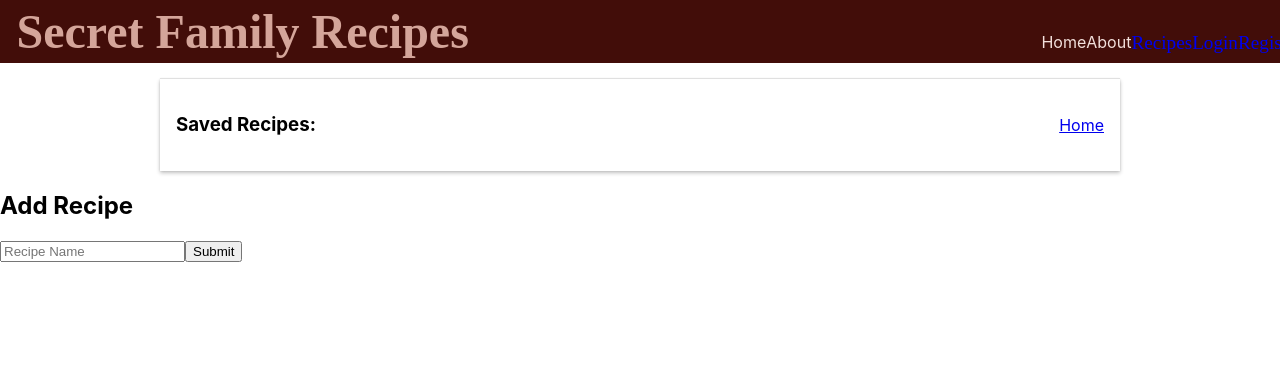
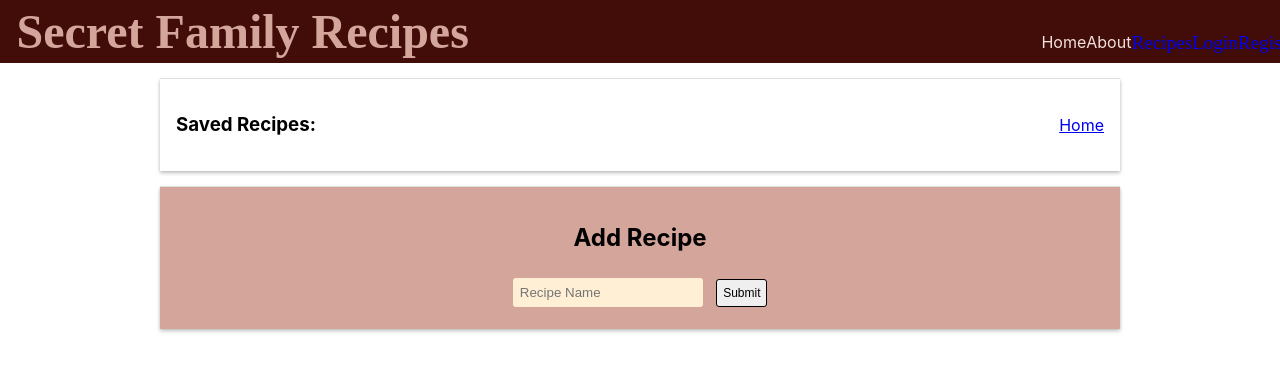
Before and after one commit to secret-family-recipes-bw/front-end, a React (Create React App) app in the folder secret-family/: page /add-recipe in a window 1280 px wide. Shown: the top 372 px of the page. Built offline with nearby package versions, Linux system fonts and the light colour scheme; a web font is replaced by a local one.

Commit message:
more styling

```diff
--- a/secret-family/src/components/AddRecipe.js
+++ b/secret-family/src/components/AddRecipe.js
@@ -1,6 +1,39 @@
 import React, { useState } from "react";
 import { useHistory } from "react-router-dom";
 import axiosWithAuth from "../utils/axiosWithAuth";
+import styled from 'styled-components';
+
+
+const AddRecipeDiv = styled.div `
+    background-color: #D4A59A;
+    border: 0;
+    box-shadow: 0 -1px 0 #e0e0e0, 0 0 2px rgba(0, 0, 0, 0.12),
+        0 2px 4px rgba(0, 0, 0, 0.24);
+    padding: 1rem;
+    position: relative;
+    margin: 1rem auto;
+    width: 75%;
+    display: flex;
+    align-items: center;
+    flex-direction: column;
+    justify-content: space-between;
+`;
+
+const AddInput = styled.input `
+    padding: 0.5em;
+    margin: 0.5em;
+    background: papayawhip;
+    border: none;
+    border-radius: 3px;
+`;
+
+const Button = styled.button `
+    font-size: 0.75em;
+    margin: 0.5em;
+    padding: 0.5em;
+    border: 1px solid black;
+    border-radius: 3px;
+`;
 
 const initialRecipe = {
     user_id: 1,
@@ -38,19 +71,19 @@ const AddRecipe = () => {
   };
 
   return (
-    <div>
+    <AddRecipeDiv>
       <h2>Add Recipe</h2>
       <form onSubmit={handleSubmit}>
-        <input
+        <AddInput
           type="text"
           name="title"
           onChange={changeHandler}
           placeholder="Recipe Name"
           value={recipe.title}
         />
-        <button>Submit</button>
+        <Button>Submit</Button>
       </form>
-    </div>
+    </AddRecipeDiv>
   );
 };
 
--- a/secret-family/src/components/Home.js
+++ b/secret-family/src/components/Home.js
@@ -30,12 +30,12 @@ const Home = () => {
       }, [location]);
 
     return (
-        <>
+        <div style={{textAlign: "center"}}>
             <SavedList />
             <Search />
             <RecipeList />
             <Link to="/add-recipe"><Button>Add Recipe</Button></Link>
-        </>
+        </div>
     )
 };
 
--- a/secret-family/src/components/Recipe.js
+++ b/secret-family/src/components/Recipe.js
@@ -3,6 +3,16 @@ import { useParams, useHistory, Link } from "react-router-dom";
 import RecipeCard from "./RecipeCard";
 import { RecipeContext } from "../context/RecipeContext";
 import axiosWithAuth from "../utils/axiosWithAuth";
+import styled from 'styled-components';
+
+
+const Button = styled.button `
+    font-size: 0.75em;
+    margin: 0.5em;
+    padding: 0.5em;
+    border: 1px solid black;
+    border-radius: 3px;
+`;
 
 
 function Recipe() {
@@ -43,18 +53,18 @@ function Recipe() {
     };
 
     return (
-        <div className="save-wrapper">
-        <RecipeCard recipe={recipe} />
+        <div style={{textAlign: "center"}}>
+            <RecipeCard recipe={recipe} />
 
-        <button className="save-button" onClick={toggleSaveRecipe}>
-            {saved ? "remove from saved" : "Save"}
-        </button>
-        <button onClick={handleDelete}>
-            Delete
-        </button>
-        <Link to={`/update-recipe/${recipe.recipe.id}`}>
-            <button>Edit</button>
-        </Link>
+            <Button onClick={toggleSaveRecipe}>
+                {saved ? "remove from saved" : "Save"}
+            </Button>
+            <Button onClick={handleDelete}>
+                Delete
+            </Button>
+            <Link to={`/update-recipe/${recipe.recipe.id}`}>
+                <Button>Edit</Button>
+            </Link>
         </div>
     );
 }
--- a/secret-family/src/components/RecipeCard.js
+++ b/secret-family/src/components/RecipeCard.js
@@ -1,9 +1,26 @@
 import React from 'react';
+import styled from 'styled-components';
+
+
+const RecipeCardDiv = styled.div `
+    background-color: #D4A59A;
+    border: 0;
+    box-shadow: 0 -1px 0 #e0e0e0, 0 0 2px rgba(0, 0, 0, 0.12),
+        0 2px 4px rgba(0, 0, 0, 0.24);
+    padding: 1rem;
+    position: relative;
+    margin: 1rem auto;
+    width: 75%;
+    display: flex;
+    align-items: center;
+    flex-direction: column;
+    justify-content: space-between;
+`;
 
 const RecipeCard = props => {
   const { recipe, instructions } = props.recipe;
   return (
-    <div className="recipe-card">
+    <RecipeCardDiv>
         <h2>{recipe.title}</h2>
         <div className="recipe-ingredients">
             <h3>Ingredients:</h3>
@@ -19,7 +36,7 @@ const RecipeCard = props => {
                 })}
             </ol>
         </div>
-    </div>
+    </RecipeCardDiv>
   );
 };
 
--- a/secret-family/src/components/UpdateRecipe.js
+++ b/secret-family/src/components/UpdateRecipe.js
@@ -1,6 +1,39 @@
 import React, { useState, useEffect } from "react";
 import { useParams, useHistory } from "react-router-dom";
 import axiosWithAuth from "../utils/axiosWithAuth";
+import styled from 'styled-components';
+
+
+const UpdateRecipeDiv = styled.div `
+    background-color: #D4A59A;
+    border: 0;
+    box-shadow: 0 -1px 0 #e0e0e0, 0 0 2px rgba(0, 0, 0, 0.12),
+        0 2px 4px rgba(0, 0, 0, 0.24);
+    padding: 1rem;
+    position: relative;
+    margin: 1rem auto;
+    width: 75%;
+    display: flex;
+    align-items: center;
+    flex-direction: column;
+    justify-content: space-between;
+`;
+
+const UpdateInput = styled.input `
+    padding: 0.5em;
+    margin: 0.5em;
+    background: papayawhip;
+    border: none;
+    border-radius: 3px;
+`;
+
+const Button = styled.button `
+    font-size: 0.75em;
+    margin: 0.5em;
+    padding: 0.5em;
+    border: 1px solid black;
+    border-radius: 3px;
+`;
 
 const initialRecipe = {
   recipe: {
@@ -55,10 +88,10 @@ const UpdateRecipe = () => {
   };
 
   return (
-    <div>
+    <UpdateRecipeDiv>
       <h2>Update Recipe</h2>
       <form onSubmit={handleSubmit}>
-        <input
+        <UpdateInput
           type="text"
           name="title"
           onChange={changeHandler}
@@ -79,9 +112,9 @@ const UpdateRecipe = () => {
           placeholder="Instructions"
           value={recipe.instructions}
         /> */}
-        <button>Update</button>
+        <Button>Update</Button>
       </form>
-    </div>
+    </UpdateRecipeDiv>
   );
 };
 
```
